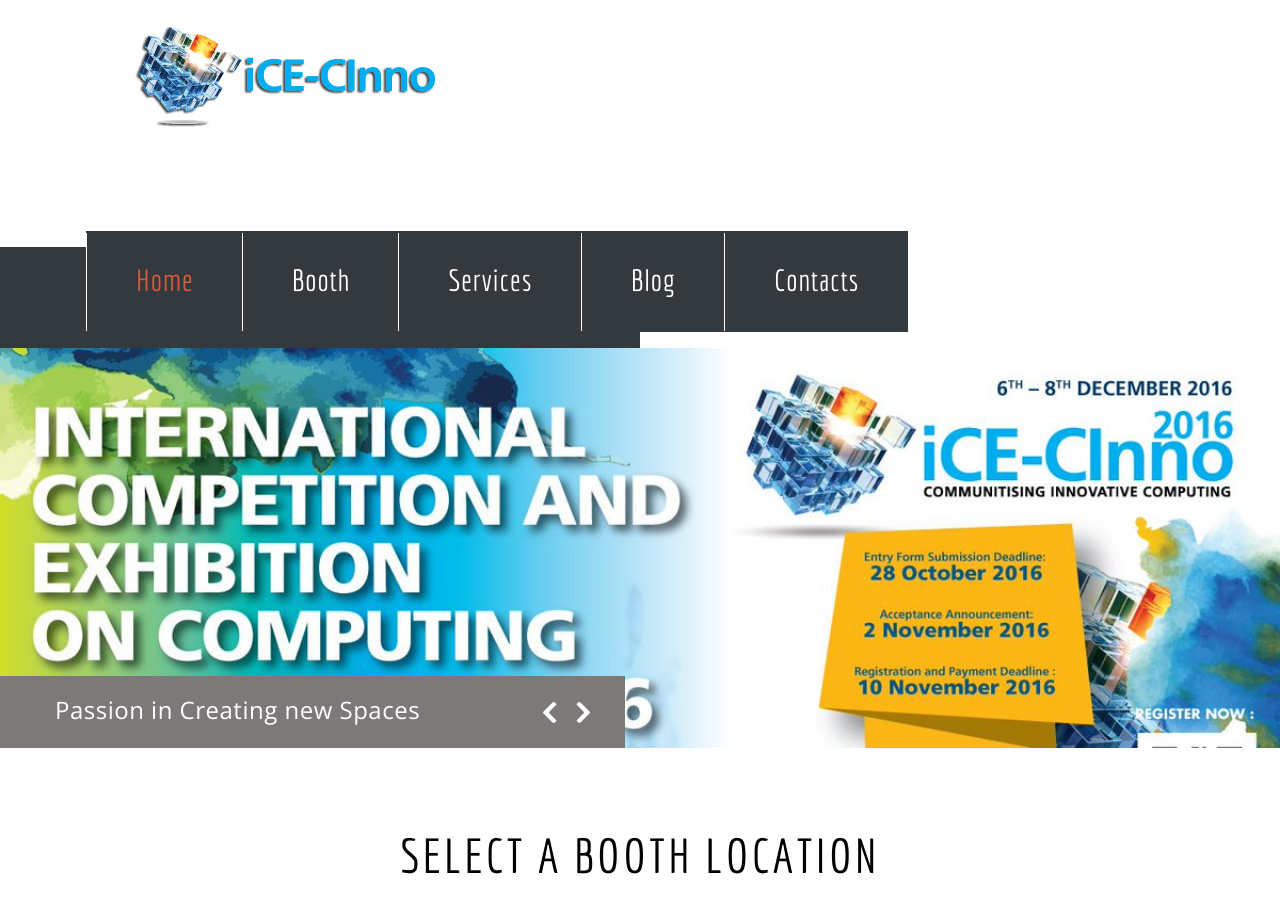
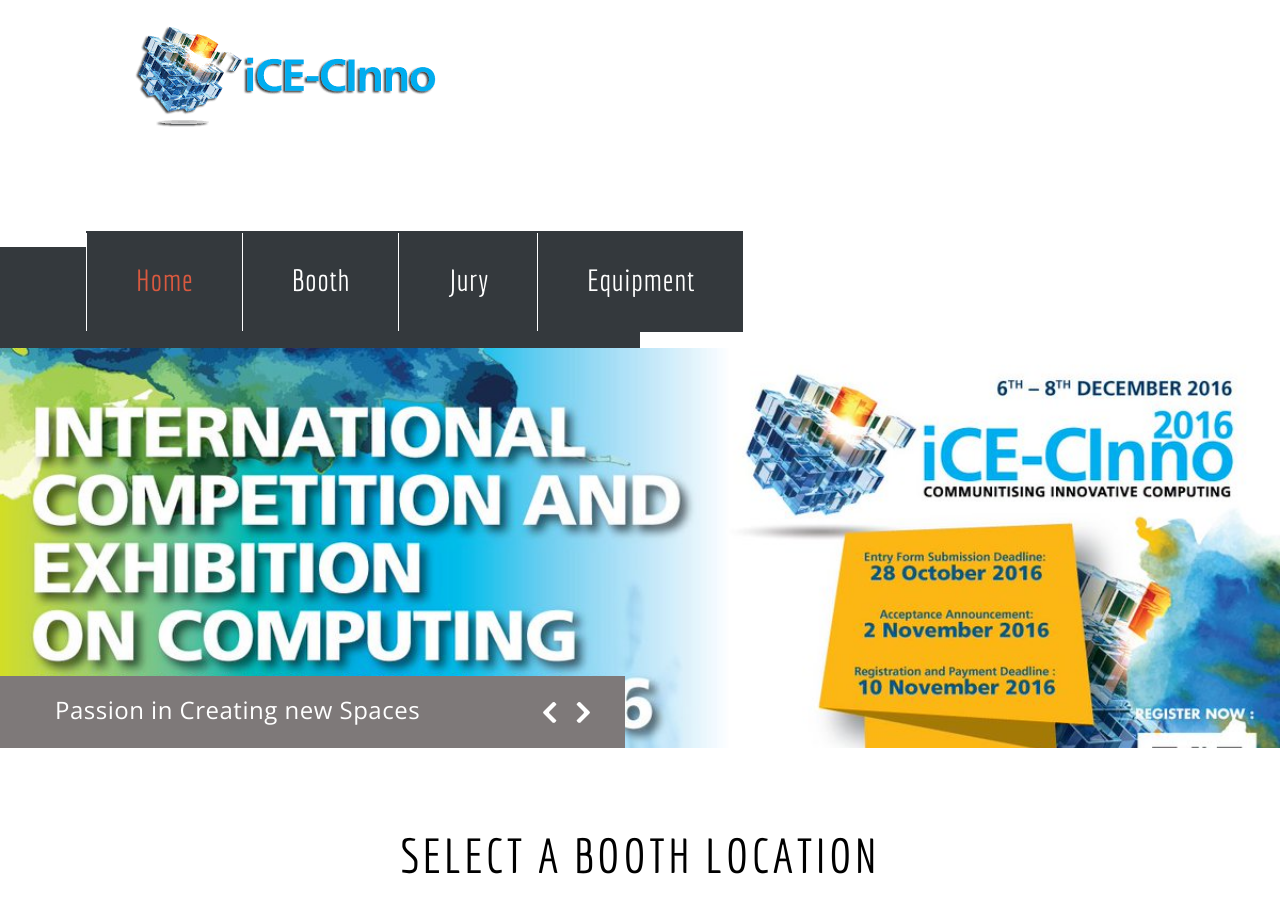
Before and after one commit to JianHui97/SemProject, a PHP site: page /BoothForm.php?pid=1 in a window 1280 px wide. Shown: the part 165-1063 px from the top of the page. Run offline with PHP 8.4, Linux system fonts and the light colour scheme; data comes from the database, SQL or seed files in the repository.

Commit message:
edit the tab

```diff
--- a/sdw/ManageBooth/View/header1.php
+++ b/sdw/ManageBooth/View/header1.php
@@ -28,10 +28,10 @@
           <nav>
             <ul class="sf-menu">
              <li class="current"><a href="BoothView.php">Home</a></li>
-             <li><a href="BoothView.php">Booth</a></li>
-             <li><a href="index-2.html">Services</a></li>
-             <li><a href="index-3.html">Blog</a></li>
-             <li><a href="index-4.html">Contacts</a></li>
+             <li><a href="sdw/ManageBooth/View/BoothView.php">Booth</a></li>
+             <li><a href="sdw/ManageEvaluation/View/JuryListView.php">Jury</a></li>
+             <li><a href="sdw/ManageEquipment/View/viewequip.php">Equipment</a></li>
+
            </ul>
           </nav>
 
```
